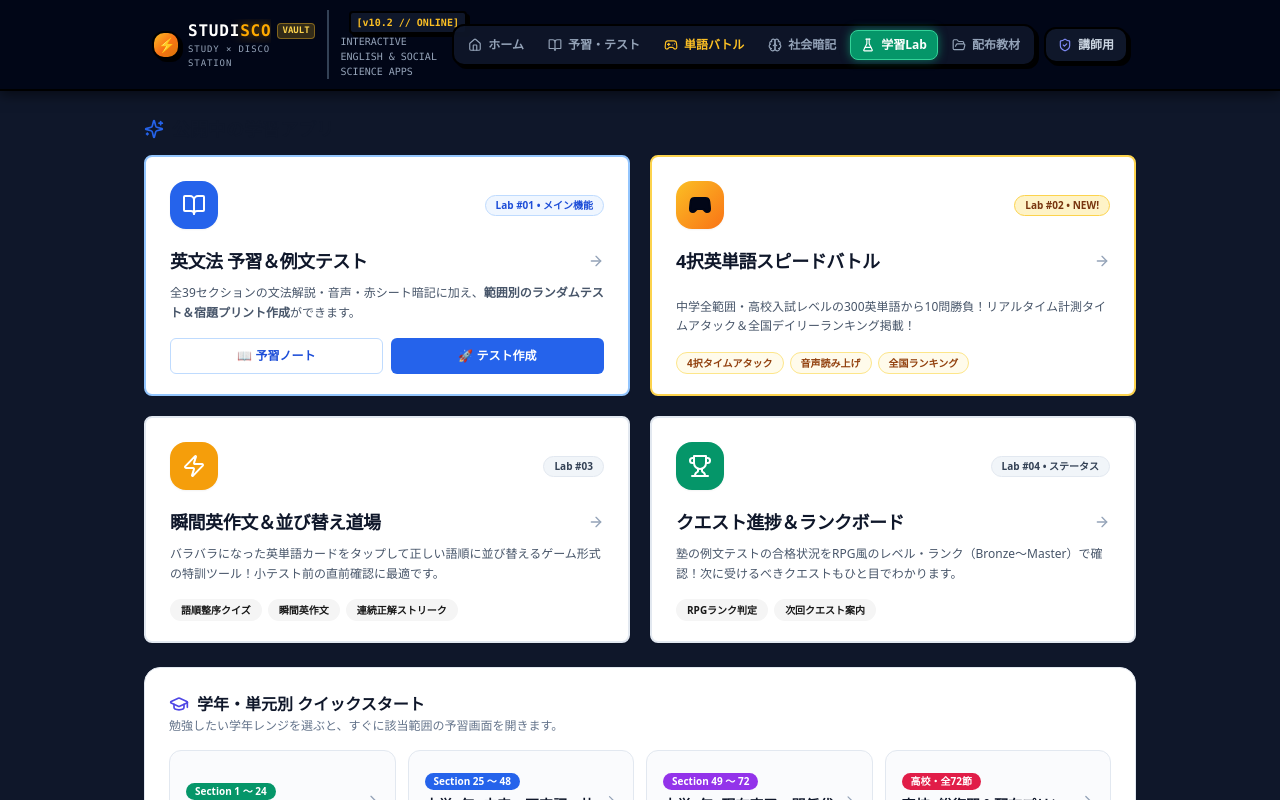
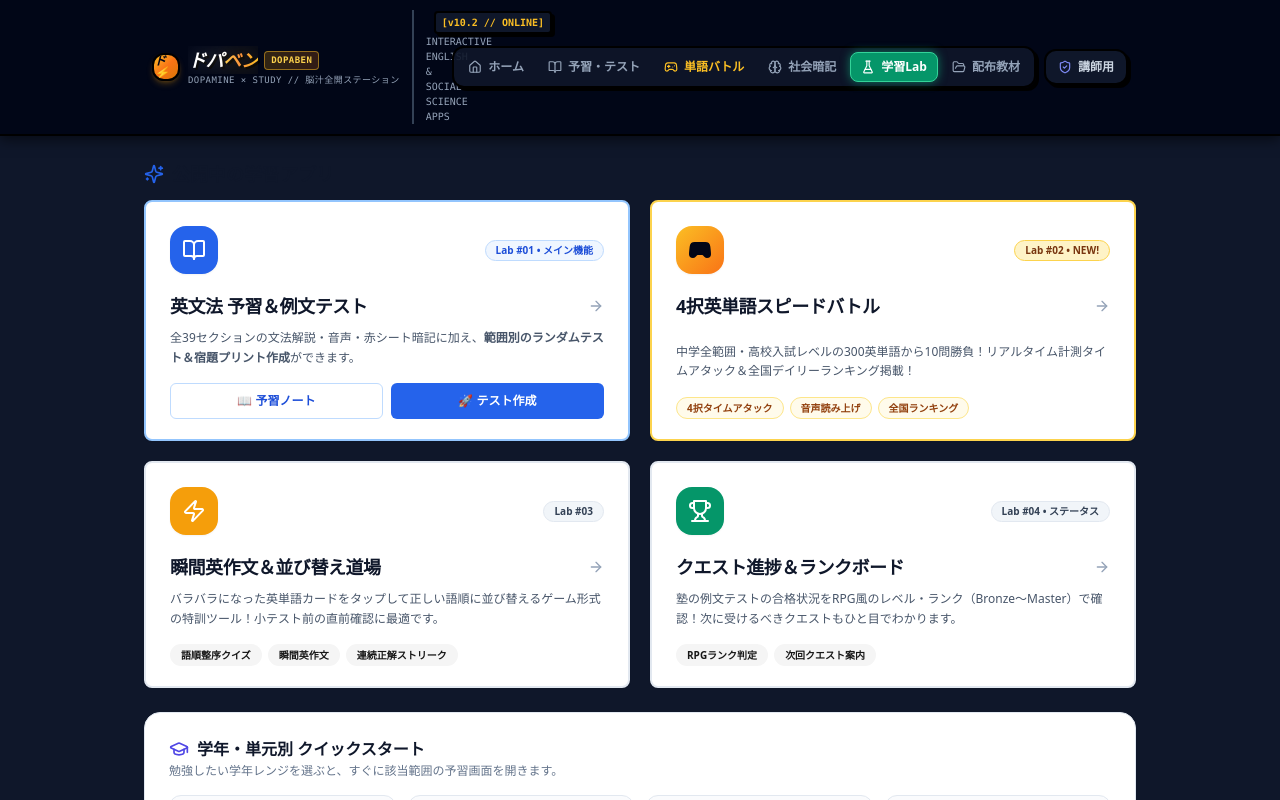
Before and after one commit to yosukeino/sturdy-disco, a Next.js app: page /lab in a window 1280 px wide. Shown: the top 800 px of the page. Built offline with nearby package versions, Linux system fonts and the light colour scheme.

Commit message:
feat(branding): rename site to ドパベン with custom logo and identity

```diff
--- a/app/globals.css
+++ b/app/globals.css
@@ -444,7 +444,7 @@
 }
 
 /* ========================================================================= */
-/* STUDISCO × BORDERLANDS UI DESIGN TOKENS                                   */
+/* DOPABEN (ドパベン) × BORDERLANDS UI DESIGN TOKENS                          */
 /* ========================================================================= */
 
 /* 1. Comic Ink Outlines (アメコミ調・骨太インクフレーム) */
--- a/app/lab/page.tsx
+++ b/app/lab/page.tsx
@@ -1,7 +1,7 @@
 'use client';
 
 import Link from 'next/link';
-import { Nav, MobileNavTabs, VersionBadge, StudiscoLogo } from '@/components/nav';
+import { Nav, MobileNavTabs, VersionBadge, DopabenLogo } from '@/components/nav';
 import { Card, CardContent, CardHeader, CardTitle } from '@/components/ui/card';
 import { Badge } from '@/components/ui/badge';
 import { Button } from '@/components/ui/button';
@@ -26,7 +26,7 @@ export default function LabCatalogPage() {
         <div className="mx-auto max-w-5xl px-3 py-2.5 sm:px-6">
           <div className="flex items-center justify-between gap-2">
             <div className="flex items-center gap-3 min-w-0">
-              <StudiscoLogo size="sm" />
+              <DopabenLogo size="sm" />
               <div className="min-w-0 border-l-2 border-slate-700 pl-3 hidden sm:block">
                 <div className="flex items-center gap-2">
                   <h1 className="text-sm font-black sm:text-base text-white tracking-wide truncate font-mono">
--- a/app/layout.tsx
+++ b/app/layout.tsx
@@ -1,8 +1,8 @@
 import './globals.css';
 import type { Metadata } from 'next';
 export const metadata: Metadata = {
-  title: 'Studisco | 英単語＆英語学習ステーション',
-  description: 'Studisco（ステューディスコ）- 4択英単語スピードバトル・英文法予習・瞬間英作文・クエスト進捗統合ポータル',
+  title: 'ドパベン | ドーパミン全開！英単語＆学習バトルステーション',
+  description: 'ドパベン - ドーパミン×勉強！4択英単語スピードバトル・英文法予習・瞬間英作文・クエスト進捗統合ポータル',
   icons: {
     icon: [
       { url: '/favicon.svg', type: 'image/svg+xml' },
--- a/app/materials/page.tsx
+++ b/app/materials/page.tsx
@@ -2,7 +2,7 @@
 
 import { useState, useEffect, useMemo, useRef } from 'react';
 import Link from 'next/link';
-import { Nav, MobileNavTabs, VersionBadge, StudiscoLogo } from '@/components/nav';
+import { Nav, MobileNavTabs, VersionBadge, DopabenLogo } from '@/components/nav';
 import { Card, CardContent } from '@/components/ui/card';
 import { Button } from '@/components/ui/button';
 import { Input } from '@/components/ui/input';
@@ -153,7 +153,7 @@ export default function StudentMaterialsPage() {
         <div className="mx-auto max-w-5xl px-3 py-2.5 sm:px-6">
           <div className="flex items-center justify-between gap-2">
             <div className="flex items-center gap-3 min-w-0">
-              <StudiscoLogo size="sm" />
+              <DopabenLogo size="sm" />
               <div className="min-w-0 border-l-2 border-slate-700 pl-3 hidden sm:block">
                 <div className="flex items-center gap-2">
                   <h1 className="text-sm font-black sm:text-base text-white tracking-wide truncate font-mono">
--- a/app/page.tsx
+++ b/app/page.tsx
@@ -30,7 +30,7 @@ import {
   fetchMaterials,
 } from '@/lib/materials';
 import { TOTAL_SECTIONS } from '@/lib/grammar-data';
-import { StudiscoLogo, VersionBadge } from '@/components/nav';
+import { DopabenLogo, VersionBadge } from '@/components/nav';
 
 export default function GameMenuHomePage() {
   const [pinnedItems, setPinnedItems] = useState<MaterialItem[]>([]);
@@ -81,7 +81,7 @@ export default function GameMenuHomePage() {
       {/* Top Header */}
       <header className="relative z-10 border-b-2 border-slate-800 bg-slate-900/95 backdrop-blur-md bl-comic-border">
         <div className="mx-auto max-w-5xl px-4 py-3 flex items-center justify-between">
-          <StudiscoLogo subtitle="STUDY × DISCO VAULT STATION" />
+          <DopabenLogo subtitle="DOPAMINE × STUDY // 脳汁全開ステーション" />
 
           <div className="flex items-center gap-2">
             <VersionBadge />
--- a/app/progress/progress-client.tsx
+++ b/app/progress/progress-client.tsx
@@ -58,7 +58,7 @@ import {
 } from 'lucide-react';
 import { supabase } from '@/lib/supabase';
 import { grammarData, TOTAL_SECTIONS } from '@/lib/grammar-data';
-import { Nav, MobileNavTabs, VersionBadge, StudiscoLogo } from '@/components/nav';
+import { Nav, MobileNavTabs, VersionBadge, DopabenLogo } from '@/components/nav';
 
 // -----------------------------------------------------------------------------
 // 型定義
@@ -818,7 +818,7 @@ export default function ProgressPage() {
           <div className="flex items-center justify-between gap-2">
             {/* タイトル & プレイヤー情報 */}
             <div className="flex items-center gap-3 min-w-0">
-              <StudiscoLogo size="sm" />
+              <DopabenLogo size="sm" />
               <div className="min-w-0 border-l-2 border-slate-700 pl-3 hidden sm:block">
                 <div className="flex items-center gap-2">
                   <h1 className="text-sm font-black sm:text-base text-white tracking-wide truncate font-mono">
@@ -827,7 +827,7 @@ export default function ProgressPage() {
                   <VersionBadge />
                 </div>
                 <p className="text-[10px] text-slate-400 font-mono">
-                  BATTLE RECORD & LEAGUE PROGRESS // STUDISCO VAULT
+                  BATTLE RECORD & LEAGUE PROGRESS // DOPABEN VAULT
                 </p>
               </div>
             </div>
--- a/app/social/page.tsx
+++ b/app/social/page.tsx
@@ -2,7 +2,7 @@
 
 import React, { useState, useEffect, useMemo, useCallback, useRef } from 'react';
 import Link from 'next/link';
-import { Nav, MobileNavTabs, StudiscoLogo } from '@/components/nav';
+import { Nav, MobileNavTabs, DopabenLogo } from '@/components/nav';
 import { Card, CardContent, CardHeader, CardTitle, CardDescription } from '@/components/ui/card';
 import { Badge } from '@/components/ui/badge';
 import { Button } from '@/components/ui/button';
@@ -930,7 +930,7 @@ export default function SocialStudyPage() {
       <header className="sticky top-0 z-30 bg-slate-950/95 backdrop-blur-md border-b-2 border-black px-4 py-2.5 shadow-[0_4px_12px_rgba(0,0,0,0.5)]">
         <div className="max-w-4xl mx-auto flex items-center justify-between">
           <div className="flex items-center gap-3">
-            <StudiscoLogo size="sm" />
+            <DopabenLogo size="sm" />
             <div className="hidden sm:block border-l-2 border-slate-700 pl-3">
               <div className="flex items-center gap-1.5">
                 <span className="font-mono font-black text-sm tracking-wide text-white">
--- a/app/study/page.tsx
+++ b/app/study/page.tsx
@@ -28,7 +28,7 @@ import {
   Trophy,
 } from 'lucide-react';
 import { grammarData, TOTAL_SECTIONS, grammarExplanations, HARD_MODE_MAX_SECTION } from '@/lib/grammar-data';
-import { Nav, MobileNavTabs, VersionBadge, StudiscoLogo } from '@/components/nav';
+import { Nav, MobileNavTabs, VersionBadge, DopabenLogo } from '@/components/nav';
 import { fetchMaterials, MaterialItem, MEDIA_TYPE_LABELS } from '@/lib/materials';
 import { WorksheetGenerator } from '@/components/worksheet-generator';
 
@@ -166,7 +166,7 @@ export default function StudyPage() {
       <header className="sticky top-0 z-30 bg-slate-950/95 backdrop-blur-md border-b-2 border-black shadow-[0_4px_12px_rgba(0,0,0,0.5)] print:hidden">
         <div className="max-w-6xl mx-auto px-4 py-2.5 flex items-center justify-between gap-2">
           <div className="flex items-center gap-3">
-            <StudiscoLogo size="sm" />
+            <DopabenLogo size="sm" />
             <div className="hidden sm:block border-l-2 border-slate-700 pl-3">
               <div className="flex items-center gap-2">
                 <span className="text-sm font-black text-white tracking-wide font-mono">
--- a/components/nav.tsx
+++ b/components/nav.tsx
@@ -283,32 +283,42 @@ export function VersionBadge() {
   );
 }
 
-export function StudiscoLogo({
-  subtitle = 'STUDY × DISCO STATION',
+export function DopabenLogo({
+  subtitle = 'DOPAMINE × STUDY // 脳汁全開ステーション',
   size = 'md',
 }: {
   subtitle?: string;
   size?: 'sm' | 'md' | 'lg';
 }) {
-  const iconSize = size === 'sm' ? 'h-7 w-7 text-sm' : size === 'lg' ? 'h-11 w-11 text-xl' : 'h-9 w-9 text-lg';
-  const titleSize = size === 'sm' ? 'text-sm sm:text-base' : size === 'lg' ? 'text-lg sm:text-2xl' : 'text-base sm:text-lg';
+  const iconSize = size === 'sm' ? 'h-7 w-7 text-xs' : size === 'lg' ? 'h-11 w-11 text-base' : 'h-9 w-9 text-sm';
+  const titleSize = size === 'sm' ? 'text-base sm:text-lg' : size === 'lg' ? 'text-2xl sm:text-3xl' : 'text-lg sm:text-xl';
 
   return (
     <Link href="/" className="flex items-center gap-2 group select-none">
-      <div className={`flex ${iconSize} items-center justify-center rounded-xl bg-gradient-to-br from-amber-400 via-orange-500 to-amber-600 text-slate-950 font-black shadow-md shadow-amber-500/20 bl-comic-border group-hover:scale-105 transition-transform shrink-0`}>
-        <span className="leading-none font-black tracking-tighter">⚡</span>
+      {/* ドパベン・エナジーエンブレム (ドカベン×ドーパミン) */}
+      <div
+        className={`flex ${iconSize} items-center justify-center rounded-xl bg-gradient-to-br from-amber-400 via-orange-500 to-amber-600 text-slate-950 font-black shadow-md shadow-amber-500/25 border-2 border-black group-hover:scale-105 active:scale-95 transition-transform shrink-0 relative overflow-hidden`}
+      >
+        <span className="leading-none font-black italic tracking-tighter select-none drop-shadow-xs">
+          ド⚡
+        </span>
       </div>
+
       <div className="min-w-0">
         <div className="flex items-center gap-1.5">
-          <span className={`font-black ${titleSize} tracking-wider text-white font-mono uppercase truncate`}>
-            STUDI<span className="text-amber-400 bl-text-gold">SCO</span>
+          {/* ドカベン風 極太カタカナ タイポグラフィ */}
+          <span className={`font-black ${titleSize} tracking-tight font-sans italic drop-shadow-[2px_2px_0px_#000] truncate`}>
+            <span className="text-white drop-shadow-[0_0_10px_rgba(255,255,255,0.4)]">ドパ</span>
+            <span className="text-amber-400 bg-clip-text text-transparent bg-gradient-to-r from-amber-300 via-orange-400 to-amber-400 drop-shadow-[0_0_14px_rgba(251,191,36,0.85)]">
+              ベン
+            </span>
           </span>
-          <span className="hidden sm:inline-block rounded bg-amber-400/20 text-amber-300 border border-amber-400/40 text-[9px] px-1 font-mono font-black">
-            VAULT
+          <span className="hidden sm:inline-block rounded bg-gradient-to-r from-amber-500/20 to-orange-500/20 text-amber-300 border border-amber-400/50 text-[9px] px-1.5 py-0.5 font-mono font-black tracking-wider shadow-xs">
+            DOPABEN
           </span>
         </div>
         {subtitle && (
-          <p className="text-[9px] font-mono tracking-widest text-slate-400 uppercase hidden sm:block">
+          <p className="text-[9px] font-mono tracking-wider text-slate-400 uppercase hidden sm:block truncate">
             {subtitle}
           </p>
         )}
@@ -316,3 +326,6 @@ export function StudiscoLogo({
     </Link>
   );
 }
+
+// 既存コード後方互換性エイリアス
+export const StudiscoLogo = DopabenLogo;
```
Also changed, not shown: app/words/page.tsx (+4 -4 lines), app/icon.svg, public/favicon.svg.
